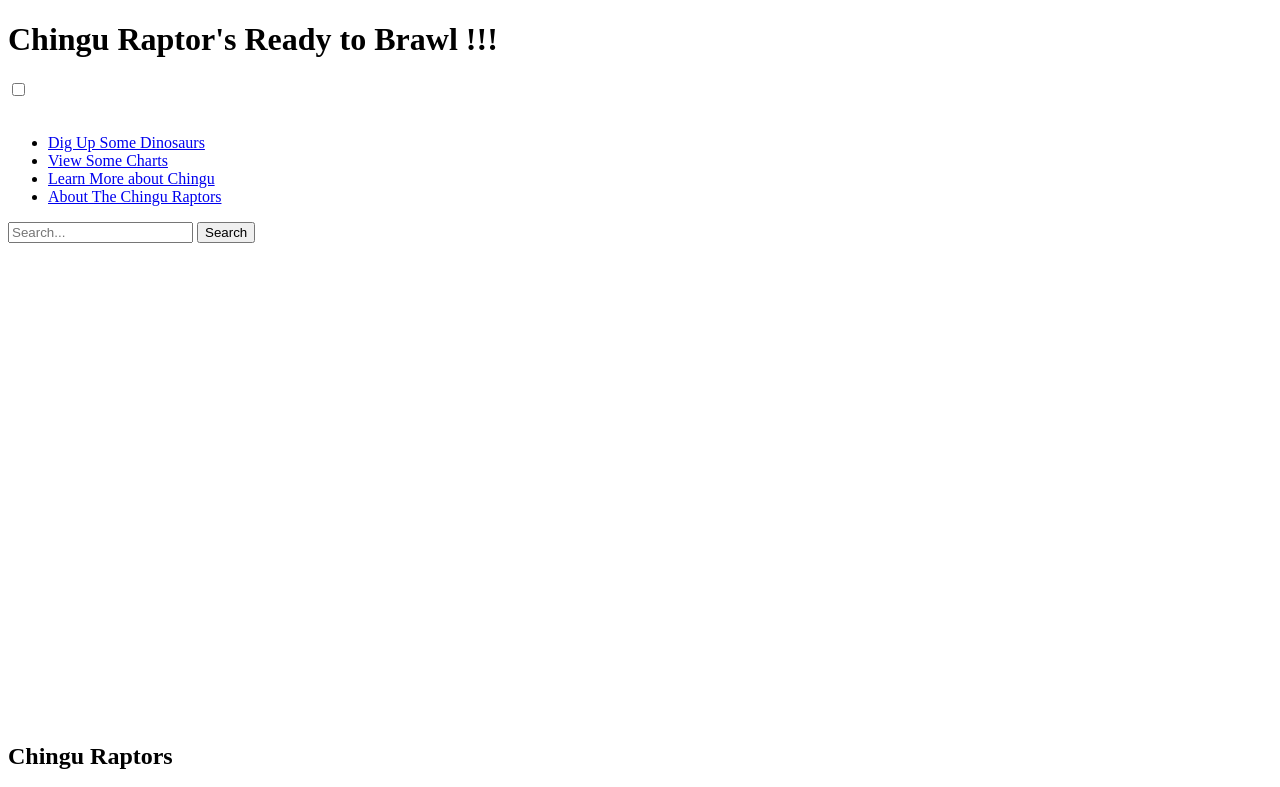
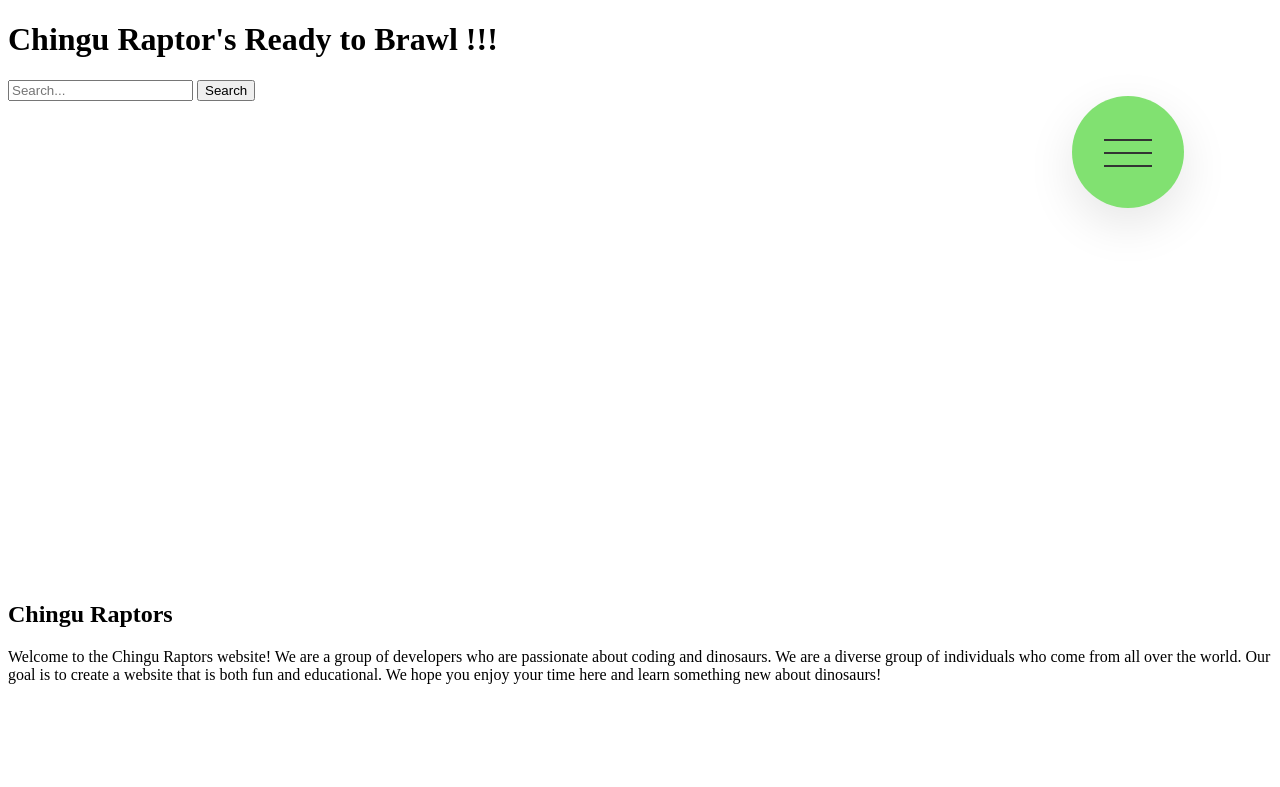
Before and after one commit to chingu-voyages/v48-tier1-team-04, a website built with Vite: page index.html in a window 1280 px wide. Shown: the top 787 px of the page. Built offline with nearby package versions, Linux system fonts and the light colour scheme; no server answers; what mapbox-gl would draw is missing.

Commit message:
import nav.css into styles

```diff
--- a/styles/style.css
+++ b/styles/style.css
@@ -1,3 +1,5 @@
+@import "nav.css";
+
 .hidden {
   display: none !important;
 }
```
